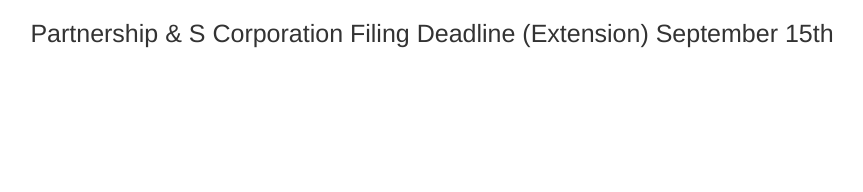
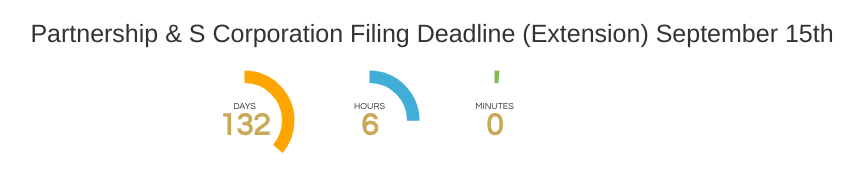
Before and after one commit to zelabidejje/Countdown_timer-Partnership, a plain HTML site: page index.html in a window 1280 px wide. Shown: the whole page, without its empty margins (208-1071 px from the left). Drawn offline with nearby package versions, Linux system fonts and the light colour scheme; files that its build step writes are made by us from their sources.

Commit message:
Update index.html

```diff
--- a/index.html
+++ b/index.html
@@ -3,8 +3,8 @@
     <head>
         <script type="text/javascript" src="https://ajax.googleapis.com/ajax/libs/jquery/1.10.2/jquery.min.js"></script>
         <link rel="stylesheet" href="//netdna.bootstrapcdn.com/bootstrap/3.0.0/css/bootstrap.min.css">
-        <script type="text/javascript" src="css/TimeCircles.js"></script>
-        <link rel="stylesheet" href="css/TimeCircles.css" />
+        <script type="text/javascript" src="TimeCircles.js"></script>
+        <link rel="stylesheet" href="TimeCircles.css" />
 
     </head>
     <body>
```
